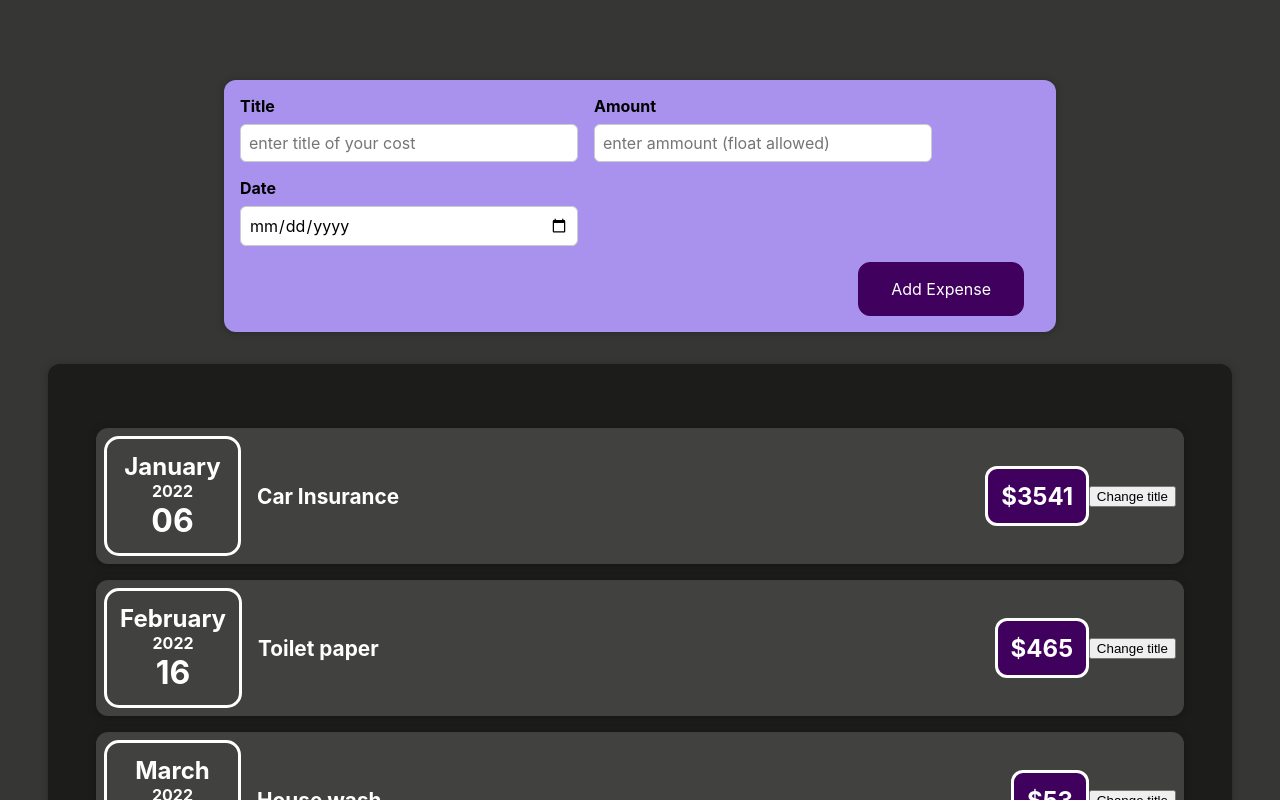
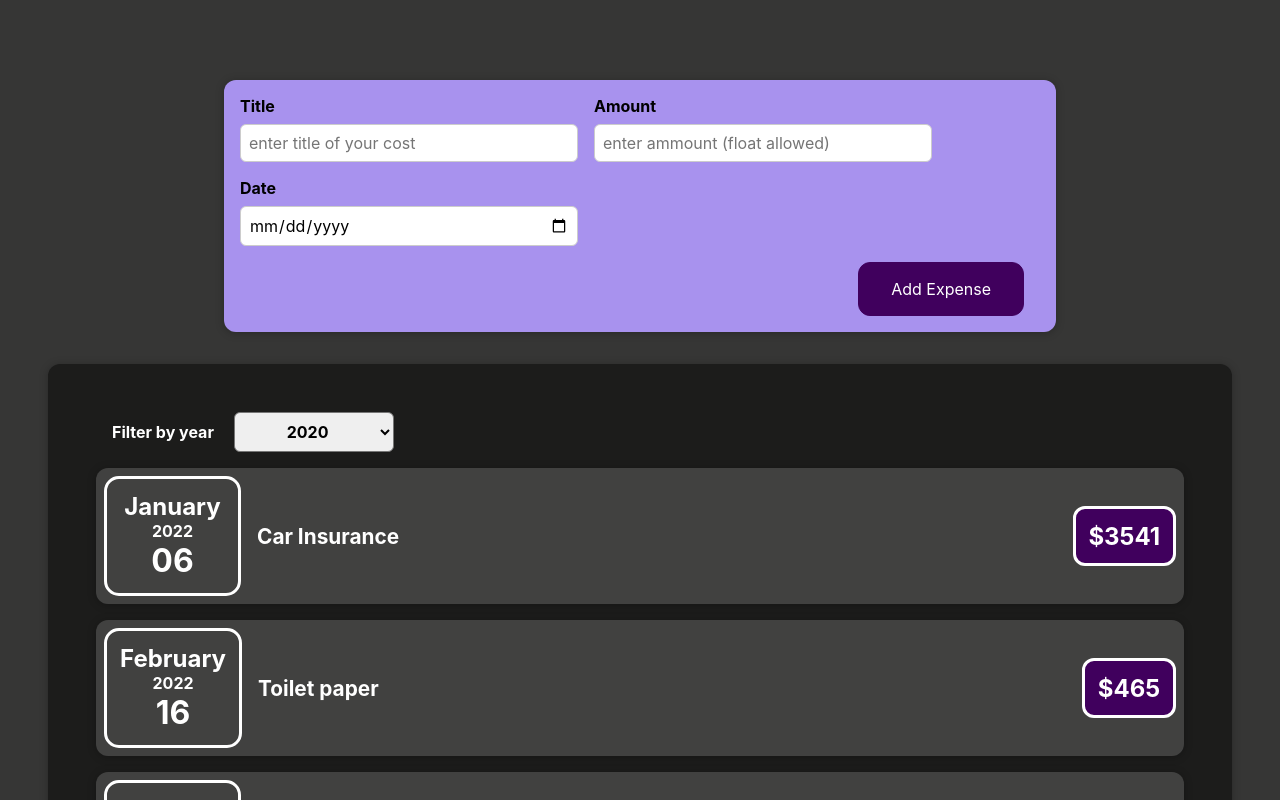
Before and after one commit to parvezaman/udemy-react-complete-guide, a React (Create React App) app: page / in a window 1280 px wide. Shown: the top 800 px of the page. Built offline with nearby package versions, Linux system fonts and the light colour scheme.

Commit message:
4/16 controlled vs uncoltrolled and stateless vs stateful components

```diff
--- /dev/null
+++ b/src/components/ExpenseItem/ExpenseFilter.css
@@ -0,0 +1,25 @@
+.expenses-filter {
+  color: white;
+  padding: 0 1rem;
+}
+
+.expenses-filter__control {
+  display: flex;
+  width: 100%;
+  align-items: center;
+  justify-content: space-between;
+  margin: 1rem 0;
+}
+
+.expenses-filter label {
+  font-weight: bold;
+  margin-bottom: 0.5rem;
+  margin-right: 1rem;
+}
+
+.expenses-filter select {
+  font: inherit;
+  padding: 0.5rem 3rem;
+  font-weight: bold;
+  border-radius: 6px;
+}
--- /dev/null
+++ b/src/components/ExpenseItem/ExpenseFilter.js
@@ -0,0 +1,23 @@
+import React from "react";
+import "./ExpenseFilter.css";
+
+const ExpenseFilter = (props) => {
+  const dropdownChangeHandler = (event) => {
+    props.onChangeFilter(event.target.value);
+  };
+  return (
+    <div className="expenses-filter">
+      <div className="expenses-filter_control">
+        <label>Filter by year </label>
+        <select value={props.selected} onChange={dropdownChangeHandler}>
+          <option value="2022">2022</option>
+          <option value="2021">2021</option>
+          <option value="2020">2020</option>
+          <option value="2019">2019</option>
+        </select>
+      </div>
+    </div>
+  );
+};
+
+export default ExpenseFilter;
--- a/src/components/ExpenseItem/ExpenseItem.js
+++ b/src/components/ExpenseItem/ExpenseItem.js
@@ -1,4 +1,4 @@
-import React, { useState } from "react";
+import React from "react";
 import Card from "../UI/Card";
 import ExpenseDate from "./ExpenseDate";
 import "./ExpenseItem.css";
@@ -9,7 +9,7 @@
   // const expensePrice = 215;
 
   // console.log(expenseDate);
-
+  /*
   const [title, setTitle] = useState(props.title);
   console.log(useState(props.title));
   console.log(props.date.toLocaleString("en-US", { month: "long" }));
@@ -19,7 +19,7 @@
     setTitle("updated!");
     console.log(title);
   };
-
+ */
   return (
     <Card className="expense-item">
       <div className="expense-item__date">
@@ -27,11 +27,11 @@
       </div>
       <div className="expense-item__description">
         <div className="expense-item__title">
-          <h2>{title}</h2>
+          <h2>{props.title}</h2>
         </div>
         <div className="expense-item__price">${props.amount}</div>
       </div>
-      <button onClick={clickHandler}>Change title</button>
+      {/* <button onClick={clickHandler}>Change title</button> */}
     </Card>
   );
 };
--- a/src/components/ExpenseItem/Expenses.js
+++ b/src/components/ExpenseItem/Expenses.js
@@ -1,12 +1,23 @@
-import React from "react";
+import React, { useState } from "react";
 import "./Expenses.css";
 import Card from "../UI/Card";
 import ExpenseItem from "./ExpenseItem";
+import ExpenseFilter from "./ExpenseFilter";
 
 const Expenses = (props) => {
   console.log(props.items);
+  const [filteredYear, setFilteredYear] = useState("2020");
+
+  const filterChangeHandler = (selectedYear) => {
+    setFilteredYear(selectedYear);
+    console.log(selectedYear);
+  };
   return (
     <Card className="expenses">
+      <ExpenseFilter
+        selected={filteredYear}
+        onChangeFilter={filterChangeHandler}
+      />
       <ExpenseItem
         title={props.items[0].title}
         amount={props.items[0].amount}
```
